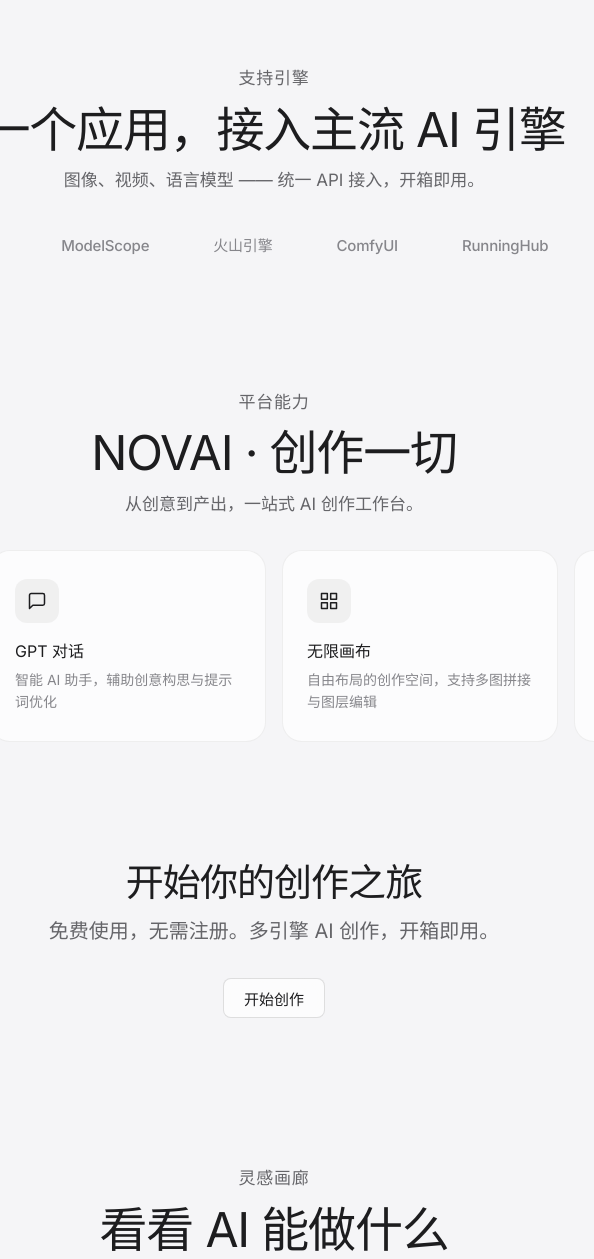
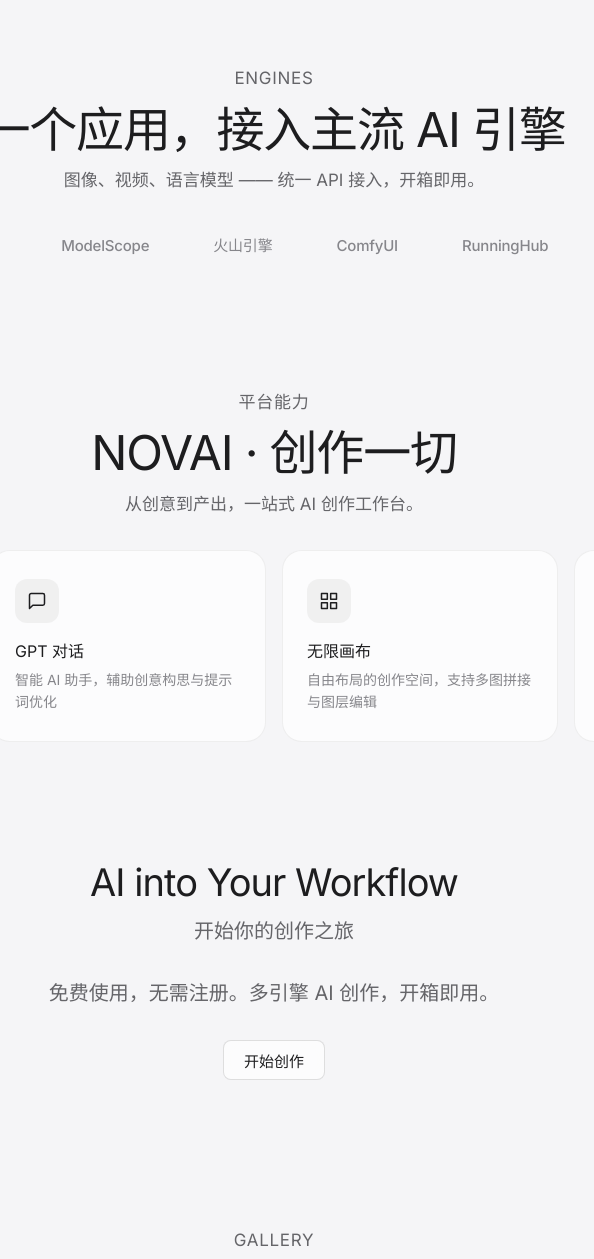
Before and after one commit to invaders-2/NOVAI, a browser extension: page static/home.html in a window 1280 px wide. Shown: the part 666-1925 px from the top of the page, 366-960 px from the left. Drawn offline with Linux system fonts and the light colour scheme; no server answers.

Commit message:
feat: 首页加英文点缀——ENGINES/GALLERY小标签 + CTA标题AI into Your Workflow

```diff
--- a/static/home.html
+++ b/static/home.html
@@ -580,7 +580,7 @@
     <!-- 模型 logo 滚动墙 -->
     <section id="engines">
         <div class="section-header">
-            <p class="section-label">支持引擎</p>
+            <p class="section-label">ENGINES</p>
             <h2>一个应用，接入主流 AI 引擎</h2>
             <p>图像、视频、语言模型 —— 统一 API 接入，开箱即用。</p>
         </div>
@@ -708,7 +708,8 @@
 
     <!-- CTA -->
     <section class="cta-section">
-        <h2>开始你的创作之旅</h2>
+        <h2>AI into Your Workflow</h2>
+        <p>开始你的创作之旅</p>
         <p>免费使用，无需注册。多引擎 AI 创作，开箱即用。</p>
         <div class="btns">
             <button class="btn btn-white" onclick="parent.postMessage({type:'navigate',route:'canvas'},'*')">开始创作</button>
@@ -717,7 +718,7 @@
 
     <!-- 灵感画廊：AI 生成示例视频（官网 model-card 视觉） -->
     <div class="section-header">
-        <p class="section-label">灵感画廊</p>
+        <p class="section-label">GALLERY</p>
         <h2>看看 AI 能做什么</h2>
         <p>用 NOVAI 接主流模型，视频皆由 AI 生成。由不同引擎实时生成的示例作品，探索 NOVAI 的创作上限。</p>
     </div>
```
